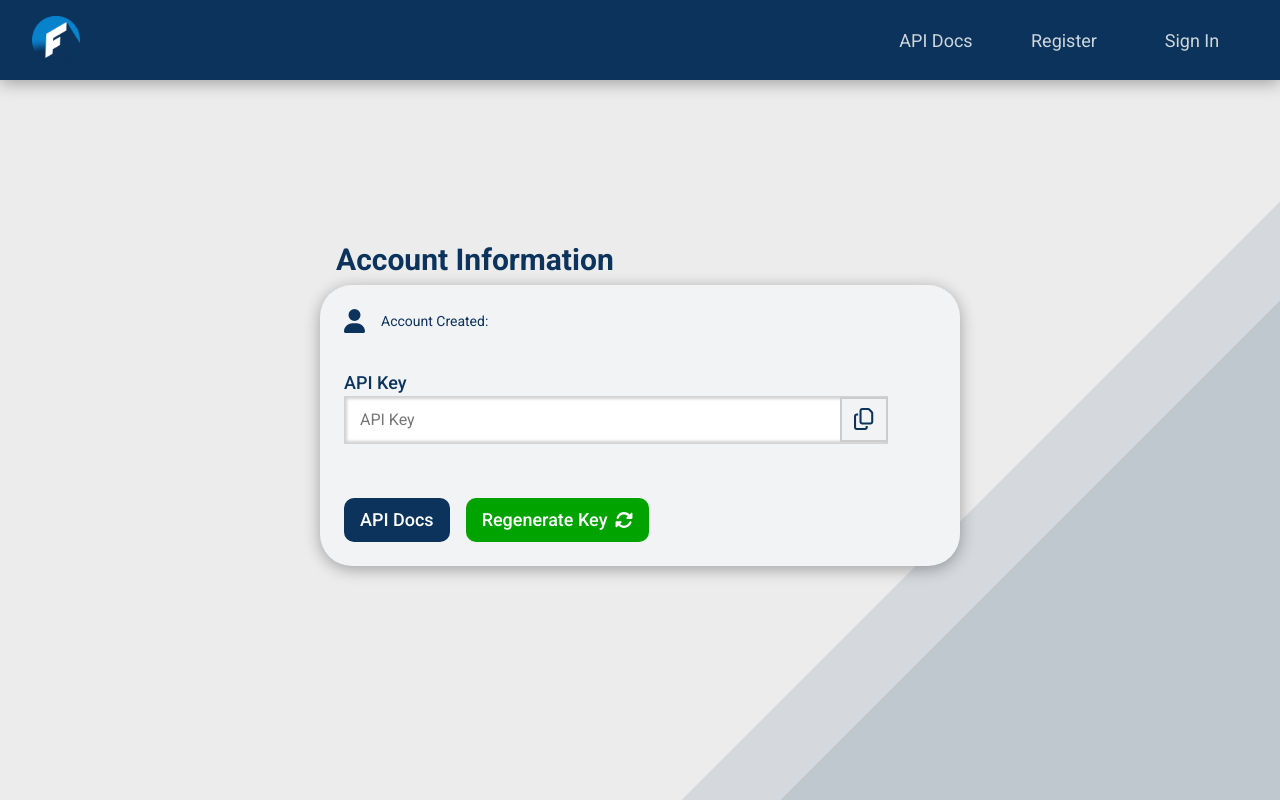
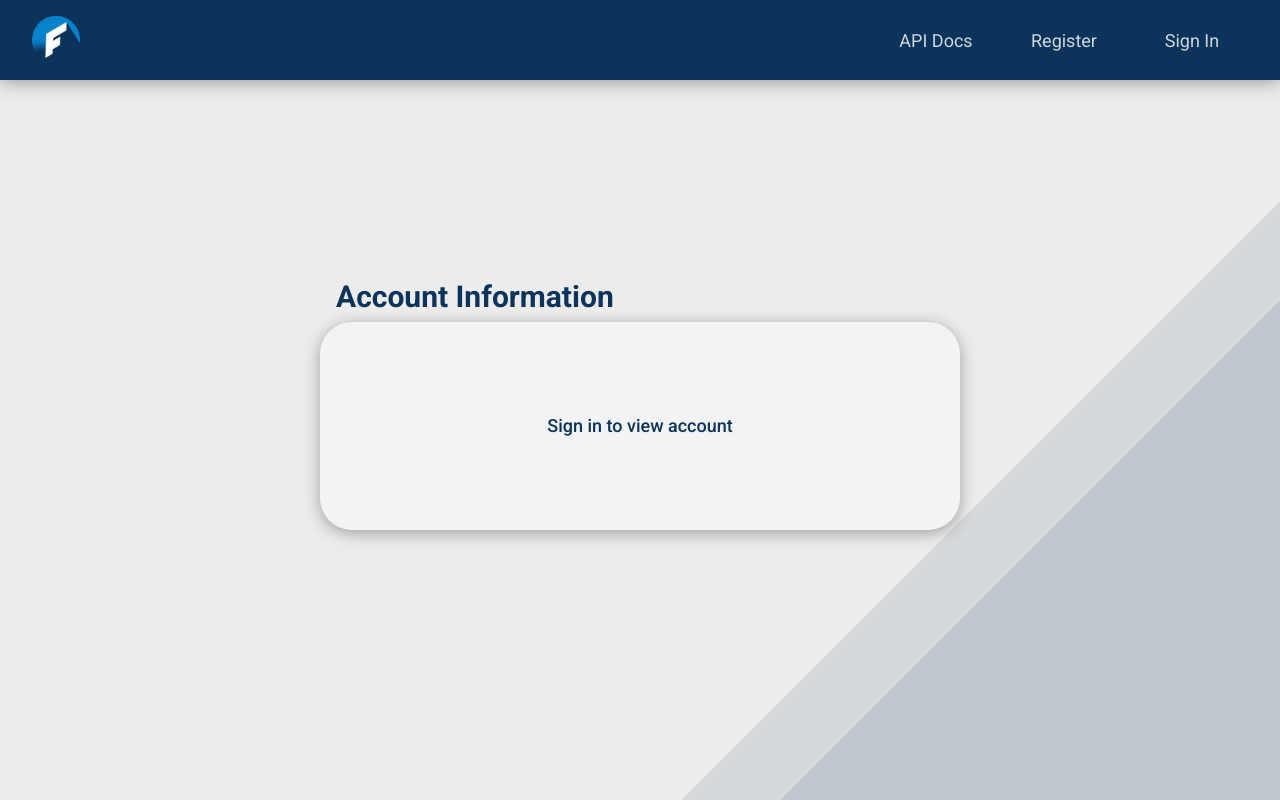
Before and after one commit to dnitecki/finfetch-ui, a React (Create React App) app: page /api/account in a window 1280 px wide. Built offline with nearby package versions, Linux system fonts and the light colour scheme; no server answers.

Commit message:
add logged out state to account

```diff
--- a/src/apps/finfetch-api/pages/account/Account.jsx
+++ b/src/apps/finfetch-api/pages/account/Account.jsx
@@ -14,6 +14,7 @@ import Moment from "moment";
 import { NavLink } from "react-router-dom";
 
 export default function Account() {
+  const [userLogged, setUserLogged] = useState(false);
   const [info, setInfo] = useState({});
   const [isCopied, setIsCopied] = useState(false);
   const [regen, setRegen] = useState(false);
@@ -27,8 +28,10 @@ export default function Account() {
       try {
         const result = await getUserAccount();
         setInfo(result);
+        setUserLogged(true);
       } catch (error) {
         setInfo({});
+        setUserLogged(false);
         console.log(error);
       }
     };
@@ -64,6 +67,8 @@ export default function Account() {
       <div className="account-container">
         <div className="account-header-text">Account Information</div>
         <div className="account-info">
+          {userLogged ? (
+            <>
               <div className="account-info-header">
                 <div className="account-info-icon">
                   <FontAwesomeIcon icon={faUser} />
@@ -95,17 +100,30 @@ export default function Account() {
               <div className="account-button-container">
                 <div className="account-buttons">
                   <NavLink to="/api/docs">
-                <button className="account-api-docs-button">API Docs</button>
+                    <button className="account-api-docs-button">
+                      API Docs
+                    </button>
                   </NavLink>
-              <button className="account-api-regen-button" onClick={regenClick}>
+                  <button
+                    className="account-api-regen-button"
+                    onClick={regenClick}
+                  >
                     Regenerate Key
                     <FontAwesomeIcon className="rotate-icon" icon={faRotate} />
                   </button>
                 </div>
-            {/* <div className="account-logout">
-              <button className="account-logout-button">Log Out</button>
-            </div> */}
               </div>
+            </>
+          ) : (
+            <>
+              <div className="account-login">
+                <div className="account-login-text">
+                  {" "}
+                  Sign in to view account
+                </div>
+              </div>
+            </>
+          )}
         </div>
       </div>
       <div
--- a/src/apps/finfetch-api/pages/account/Account.scss
+++ b/src/apps/finfetch-api/pages/account/Account.scss
@@ -232,3 +232,13 @@
   left: 50%;
   transition: all ease 0.4s;
 }
+.account-login {
+  height: 10rem;
+  display: flex;
+  justify-content: center;
+  align-items: center;
+}
+.account-login-text {
+  font-size: 18px;
+  font-weight: 500;
+}
```
Lines whose indentation alone changed are shown as unchanged.
